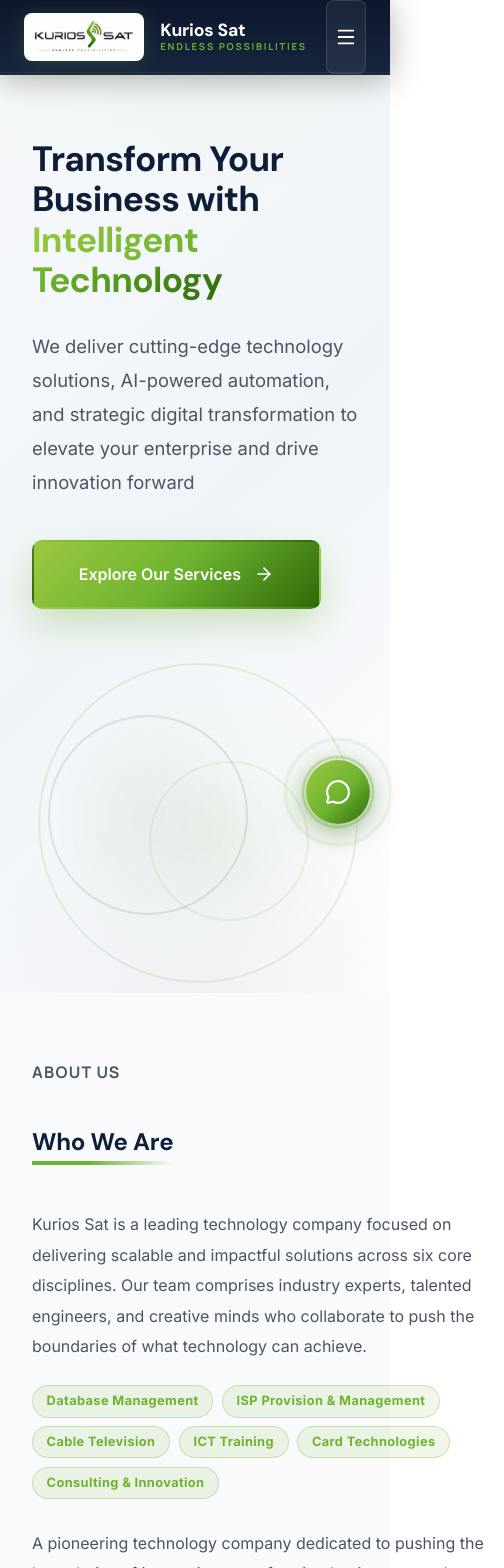
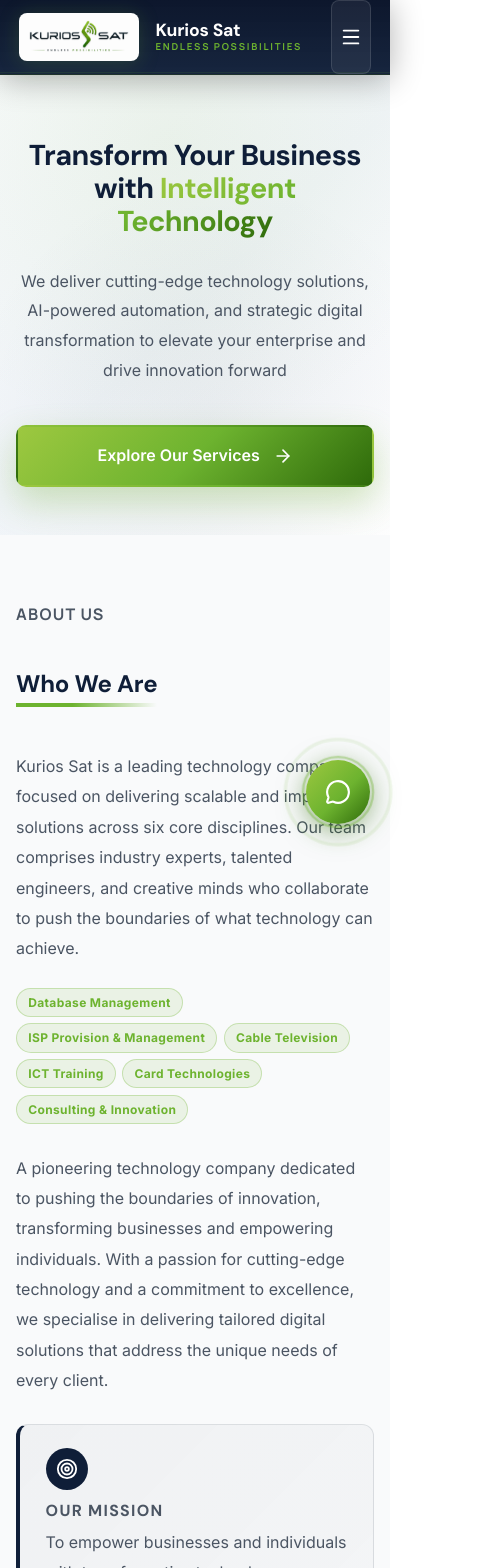
Before and after one commit to Uni-Jay/kurios-sat, a React (Vite) app: page / in a window 390 px wide. Shown: the top 1568 px of the page, 504 px wide, since content can reach past the window. Built offline with nearby package versions, Linux system fonts and the light colour scheme.

Commit message:
Update commit

```diff
--- a/src/App.css
+++ b/src/App.css
@@ -1676,41 +1676,366 @@
   animation-delay: 200ms;
 }
 
-/* RESPONSIVE ADJUSTMENTS */
+/* =============================================
+   GLOBAL RESPONSIVE — all sections
+   ============================================= */
+
+/* ── 1280px: constrain wide containers ── */
+@media (max-width: 1280px) {
+  .hero-content,
+  .services-container,
+  .about-container,
+  .team-container,
+  .contact-container,
+  .footer-container,
+  .testimonials-container {
+    padding: 0 1.8rem;
+  }
+}
+
+/* ── 1024px: drop two-column layouts ── */
 @media (max-width: 1024px) {
   .hero-content {
     grid-template-columns: 1fr;
+    gap: 3rem;
+    text-align: center;
+  }
+
+  .hero-text p {
+    max-width: 100%;
+    margin-left: auto;
+    margin-right: auto;
+  }
+
+  .cta-button {
+    display: inline-flex;
   }
 
   .about-container {
     grid-template-columns: 1fr;
+    gap: 2.5rem;
+  }
+
+  .about-stats {
+    flex-direction: row;
+    flex-wrap: wrap;
+    gap: 1rem;
+    position: static;
+  }
+
+  .stat {
+    flex: 1 1 140px;
   }
 
   .contact-content {
     grid-template-columns: 1fr;
-  }
-}
-
+    gap: 2.5rem;
+  }
+
+  .submit-btn {
+    width: 100%;
+    justify-content: center;
+  }
+
+  .testimonial-track {
+    grid-template-columns: 1fr 1.1fr 1fr;
+    gap: 1rem;
+  }
+}
+
+/* ── 900px: nav collapses, tighter grids ── */
+@media (max-width: 900px) {
+  .hero {
+    padding: 5rem 0 3.5rem;
+    min-height: auto;
+  }
+
+  .hero-visual {
+    height: 220px;
+  }
+
+  .services-grid {
+    grid-template-columns: repeat(2, 1fr);
+    gap: 1.5rem;
+  }
+
+  .testimonial-track {
+    grid-template-columns: 1fr;
+  }
+
+  .testimonial-card.side {
+    display: none;
+  }
+
+  .testimonial-card.center {
+    transform: none;
+  }
+
+  .team-grid {
+    grid-template-columns: repeat(2, 1fr);
+    gap: 1.4rem;
+  }
+
+  .footer-content {
+    grid-template-columns: repeat(2, 1fr);
+    gap: 2rem;
+  }
+}
+
+/* ── 768px: single column everything ── */
 @media (max-width: 768px) {
-  .header-container {
-    padding: 0 1.5rem;
-  }
-
+  /* global */
+  h1 { font-size: clamp(1.75rem, 8vw, 2.6rem); }
+  h2 { font-size: clamp(1.5rem, 6vw, 2rem); }
+
+  /* hero */
+  .hero {
+    padding: 4rem 0 3rem;
+  }
+
+  .hero-content {
+    padding: 0 1.2rem;
+  }
+
+  .hero-text h1 {
+    font-size: clamp(1.8rem, 7vw, 2.8rem);
+  }
+
+  .hero-text p {
+    font-size: 1rem;
+  }
+
+  .hero-visual {
+    display: none;
+  }
+
+  /* services */
   .services {
     padding: 4rem 0;
   }
 
+  .services-grid {
+    grid-template-columns: 1fr;
+    gap: 1.4rem;
+  }
+
+  .service-card {
+    padding: 1.8rem;
+  }
+
+  .section-subtitle {
+    font-size: 0.98rem;
+  }
+
+  /* about */
   .about {
     padding: 4rem 0;
   }
 
+  .about-container {
+    padding: 0 1.2rem;
+    gap: 2rem;
+  }
+
+  .about-stats {
+    flex-direction: row;
+    flex-wrap: wrap;
+    gap: 0.8rem;
+  }
+
+  .stat {
+    flex: 1 1 120px;
+    padding: 1.2rem;
+  }
+
+  .stat-number {
+    font-size: 1.8rem;
+  }
+
+  .about-focuses {
+    gap: 0.4rem;
+  }
+
+  .about-focus-tag {
+    font-size: 0.75rem;
+    padding: 0.25rem 0.7rem;
+  }
+
+  .about-mission {
+    flex-direction: column;
+    gap: 0.8rem;
+  }
+
+  .about-training-banner {
+    padding: 1.2rem 1.3rem;
+  }
+
+  /* team */
+  .team {
+    padding: 4rem 0;
+  }
+
+  .team-grid {
+    grid-template-columns: 1fr;
+    gap: 1.2rem;
+  }
+
+  .team-card {
+    padding: 1.8rem 1.4rem;
+  }
+
+  /* testimonials */
+  .testimonials {
+    padding: 4rem 0;
+  }
+
+  .testimonials-container {
+    padding: 0 1.2rem;
+  }
+
+  .testimonial-filters {
+    gap: 0.4rem;
+  }
+
+  .filter-tab {
+    font-size: 0.78rem;
+    padding: 0.4rem 0.9rem;
+  }
+
+  .testimonial-carousel {
+    gap: 0.5rem;
+  }
+
+  .carousel-arrow {
+    width: 34px;
+    height: 34px;
+    flex-shrink: 0;
+  }
+
+  .testimonial-card {
+    padding: 1.5rem;
+  }
+
+  .testimonial-text {
+    font-size: 0.88rem;
+  }
+
+  /* contact */
   .contact {
     padding: 4rem 0;
+  }
+
+  .contact-container {
+    padding: 0 1.2rem;
+  }
+
+  .contact-content {
+    gap: 2rem;
+  }
+
+  .info-block {
+    gap: 1rem;
+    margin-bottom: 1.5rem;
+  }
+
+  .info-icon {
+    width: 48px;
+    height: 48px;
+  }
+
+  .whatsapp-btn {
+    width: 100%;
+    justify-content: center;
+    margin-top: 1rem;
+  }
+
+  /* footer */
+  .footer {
+    padding: 3rem 0 1rem;
+  }
+
+  .footer-content {
+    grid-template-columns: 1fr;
+    gap: 2rem;
+    margin-bottom: 2rem;
   }
 
   .footer-bottom {
     flex-direction: column;
     text-align: center;
+    gap: 0.6rem;
+  }
+
+  /* chatbot */
+  .chatbot-window {
+    bottom: 0;
+    right: 0;
+    left: 0;
+    width: 100%;
+    max-height: 88dvh;
+    border-radius: 18px 18px 0 0;
+  }
+
+  .chatbot-fab {
+    bottom: 1.2rem;
+    right: 1.2rem;
+    width: 56px;
+    height: 56px;
+  }
+}
+
+/* ── 520px: tightest phones ── */
+@media (max-width: 520px) {
+  .hero-content {
+    padding: 0 1rem;
+  }
+
+  .services-container,
+  .about-container,
+  .team-container,
+  .testimonials-container,
+  .contact-container,
+  .footer-container {
+    padding: 0 1rem;
+  }
+
+  .cta-button {
+    width: 100%;
+    justify-content: center;
+    padding: 1rem 1.5rem;
+  }
+
+  .services-grid,
+  .team-grid {
+    grid-template-columns: 1fr;
+  }
+
+  .about-stats {
+    flex-direction: column;
+  }
+
+  .stat {
+    flex: 1 1 auto;
+  }
+
+  .partner-badge {
+    font-size: 0.8rem;
+    padding: 0.45rem 0.8rem;
+  }
+
+  .filter-tab {
+    font-size: 0.74rem;
+    padding: 0.35rem 0.75rem;
+  }
+
+  .team-card {
+    padding: 1.5rem 1.2rem;
+  }
+
+  .team-avatar {
+    width: 64px;
+    height: 64px;
+    font-size: 1.2rem;
   }
 }
 
--- a/src/index.css
+++ b/src/index.css
@@ -45,6 +45,8 @@
 
 html {
   scroll-behavior: smooth;
+  -webkit-text-size-adjust: 100%;
+  text-size-adjust: 100%;
 }
 
 body {
@@ -54,6 +56,12 @@ body {
   line-height: 1.6;
   -webkit-font-smoothing: antialiased;
   -moz-osx-font-smoothing: grayscale;
+  overflow-x: hidden;
+}
+
+img, svg {
+  max-width: 100%;
+  height: auto;
 }
 
 /* Typography */
```
